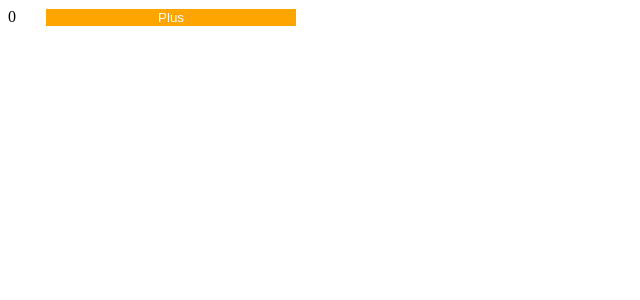
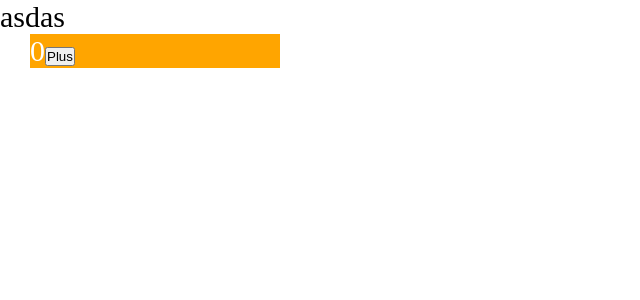
Before and after one commit to Atamazow/webpack, a React app: page / in a window 1280 px wide. Shown: the top 300 px of the page, without its empty margins (0-640 px from the left). Built offline with nearby package versions, Linux system fonts and the light colour scheme.

Commit message:
Настроил css modules

```diff
--- /dev/null
+++ b/src/App.tsx
@@ -0,0 +1,13 @@
+import React from 'react';
+import {Counter} from "./components/Counter";
+import './index.scss'
+function App() {
+    return (
+        <div className='app'>
+            asdas
+            <Counter/>
+        </div>
+    );
+}
+
+export default App;
--- a/src/components/Counter.scss
+++ b/src/components/Counter.module.scss
@@ -1,4 +1,4 @@
-button {
+.btn {
   width: 250px;
   background-color: orange;
   color: white;
--- a/src/components/Counter.tsx
+++ b/src/components/Counter.tsx
@@ -1,5 +1,5 @@
 import React, { useState } from "react";
-import './Counter.scss'
+import classes from './Counter.module.scss'
 export function Counter() {
   const [count, setCount] = useState(0);
   const handleClick = () => {
@@ -7,7 +7,7 @@
   };
 
   return (
-    <div>
+    <div className={classes.btn}>
       {count}
       <button onClick={handleClick}>Plus</button>
     </div>
--- /dev/null
+++ b/src/index.scss
@@ -0,0 +1,8 @@
+* {
+  padding: 0;
+  margin: 0;
+}
+
+.app {
+  font-size: 30px;
+}
--- a/src/index.tsx
+++ b/src/index.tsx
@@ -1,6 +1,6 @@
 import {render} from "react-dom";
-import {Counter} from "./components/Counter";
+import App from "./App";
 
 
 
-render(<div><Counter/></div>,document.getElementById('root'))
+render(<App/>,document.getElementById('root'))
```
Also changed, not shown: package.json (+5 -4 lines), src/components/global.d.ts (added, +7 -0 lines), tsconfig.json (+20 -1 lines), 8 other files (tests, documents, lock files or other folders).
